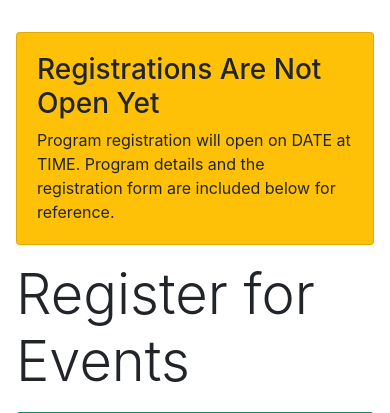
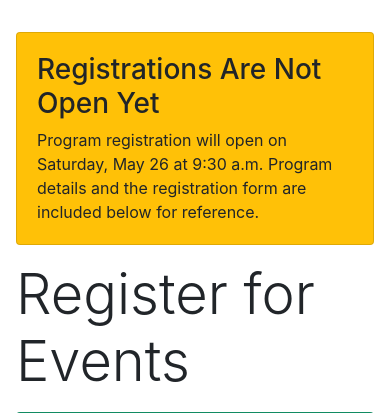
Before and after one commit to joseph-turk/summerreading, a Django app: template app/templates/registrations/create.html in a window 390 px wide. Shown: the part 56-469 px from the top of the page. Run offline with Django 3.2, Linux system fonts and the light colour scheme; the template is opened without the code that fills it, so the values that code supplies are empty; some libraries are stand-ins or nearby versions.

Commit message:
Set program open date and tweak responsive table styles

```diff
--- a/app/templates/registrations/confirmation.html
+++ b/app/templates/registrations/confirmation.html
@@ -37,7 +37,7 @@
   <div class="col-lg-8">
     <h3>Registration Information</h3>
 
-    <table class="table">
+    <table class="table table-responsive-lg">
       <thead>
         <tr>
           <th>Name</th>
--- a/app/templates/registrations/create.html
+++ b/app/templates/registrations/create.html
@@ -7,7 +7,7 @@
     <div class="card-body">
       <h3>Registrations Are Not Open Yet</h3>
 
-      <p class="mb-0">Program registration will open on DATE at TIME. Program details and the registration form are included below for reference.</p>
+      <p class="mb-0">Program registration will open on Saturday, May 26 at 9:30 a.m. Program details and the registration form are included below for reference.</p>
     </div>
   </div>
 {% endif %}
@@ -36,7 +36,7 @@
 
   <input type="hidden" name="registrationtype" value="{{ type }}">
 
-  <table class="table table-responsive">
+  <table class="table table-responsive-lg">
     <thead>
       <tr>
         <th></th>
--- a/app/views.py
+++ b/app/views.py
@@ -16,7 +16,7 @@ from .models import Registration
 
 
 # Dates for program registrations
-reg_open = datetime(2018, 4, 26, 9)
+reg_open = datetime(2018, 5, 26, 9, 30)
 
 
 def home(request):
```
